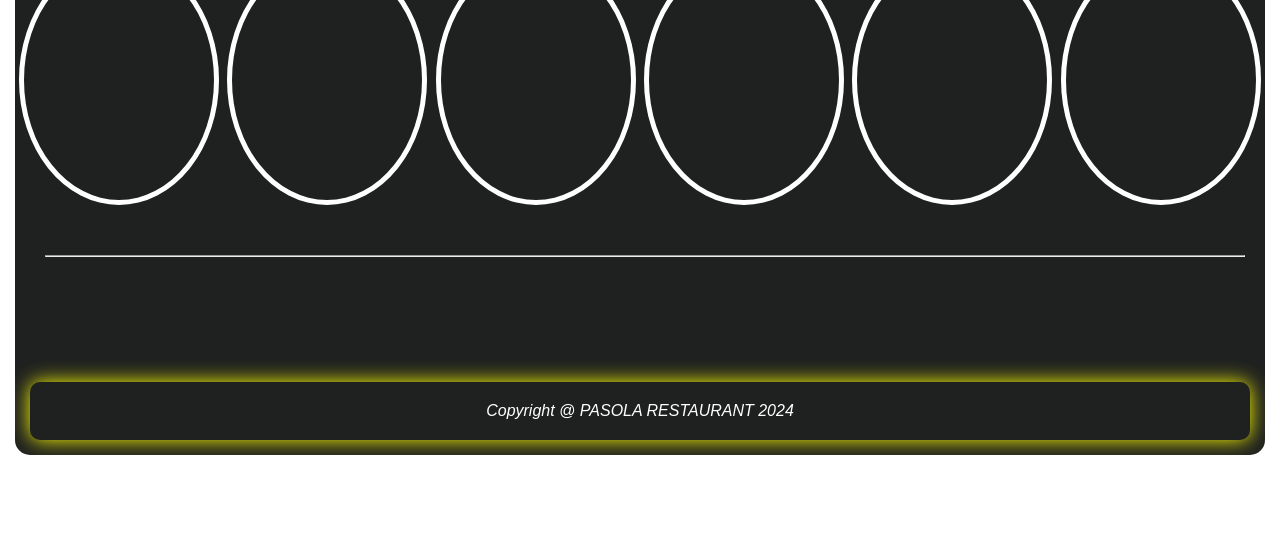
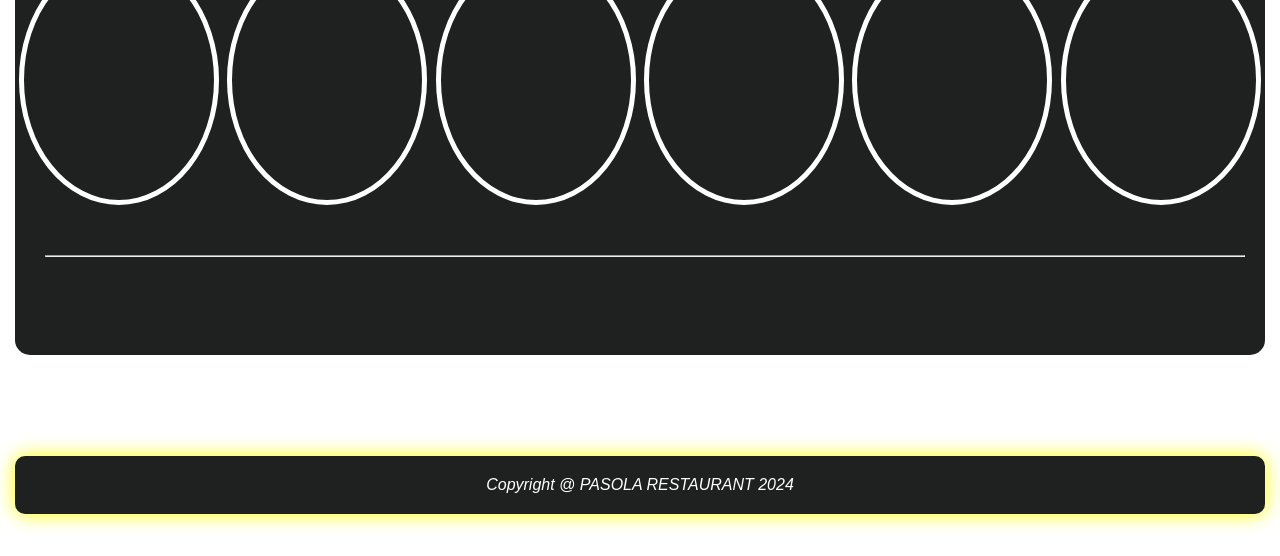
Before and after one commit to MFRidwan/kelompok, a plain HTML site: page tentang kami.html in a window 1280 px wide. Shown: the part 344-900 px from the top of the page. Drawn offline with Linux system fonts and the light colour scheme.

Commit message:
mengoreksi footer yang salah

```diff
--- a/tentang kmi.css
+++ b/tentang kmi.css
@@ -152,7 +152,7 @@ section nav .icon i:hover{
     color: white;
     padding: 20px;
     border-radius: 10px;
-    margin-top: 125px;
+    margin-top: -100px;
 }
 .garis{
     margin-top: 50px;
```
Also changed, not shown: tentang kami.html (+1 -1 lines).
